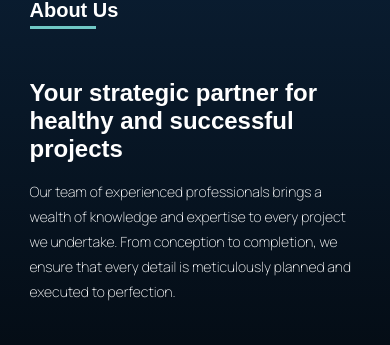
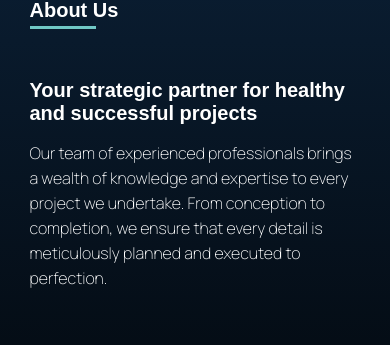
Before and after one commit to 25sudharsan27/pragmatic-project, a React (Create React App) app: page / in a window 390 px wide. Shown: the part 682-1027 px from the top of the page. Built offline with nearby package versions, Linux system fonts and the light colour scheme; grey boxes are pictures that could not be loaded.

Commit message:
some modification

```diff
--- a/src/components/About/About.css
+++ b/src/components/About/About.css
@@ -96,6 +96,16 @@
 /* Media Query for screens smaller than 1300px */
 @media screen and (max-width: 1000px) {
 
+  #about11{
+    font-size:20px;
+  }
+
+  #about22{
+    font-size:20px;
+  }
+  #about33{
+    font-size:16px;
+  }
 
   .about-heading {
     font-size: 20px; /* Adjust heading font size for medium screens */
--- a/src/components/About/About.js
+++ b/src/components/About/About.js
@@ -19,10 +19,10 @@ function App() {
     <div className="about-section">
       <div className="about-section-left">
         <div className="about-heading2">
-        <h1 className="about-heading" data-aos="fade-up">About Us</h1>
+        <h1 id="about11" className="about-heading" data-aos="fade-up">About Us</h1>
         <div className="about-line" data-aos="about-line-animation" ></div>        </div>
-        <h1 className="about-para1" data-aos="fade-up" data-aos-delay="100">Your strategic partner for healthy and successful projects</h1>
-        <p className="about-para2" data-aos="fade-up" data-aos-delay="200">
+        <h1 id="about22" className="about-para1" data-aos="fade-up" data-aos-delay="100">Your strategic partner for healthy and successful projects</h1>
+        <p id="about33" className="about-para2" data-aos="fade-up" data-aos-delay="200">
           Our team of experienced professionals brings a wealth of knowledge and expertise to every project we undertake. From conception to completion, we ensure that every detail is meticulously planned and executed to perfection.
         </p>
       </div>
```
